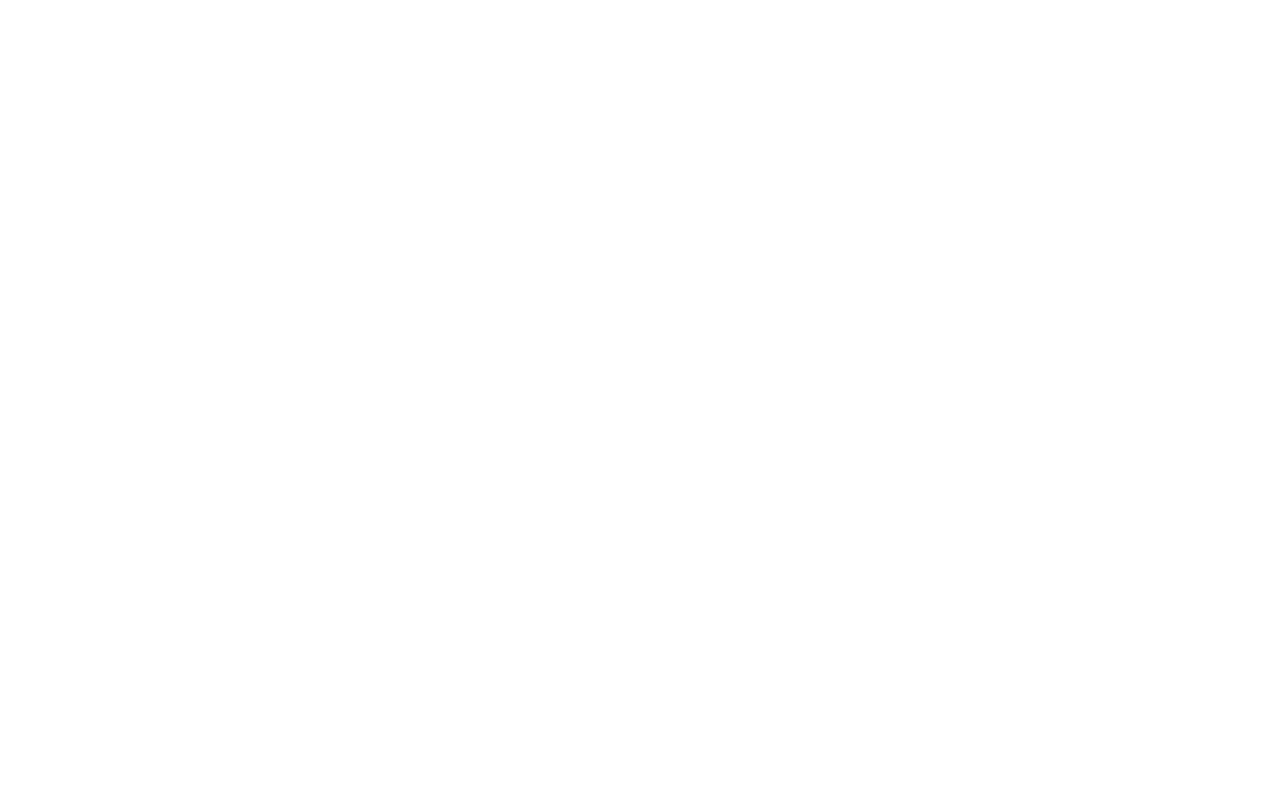
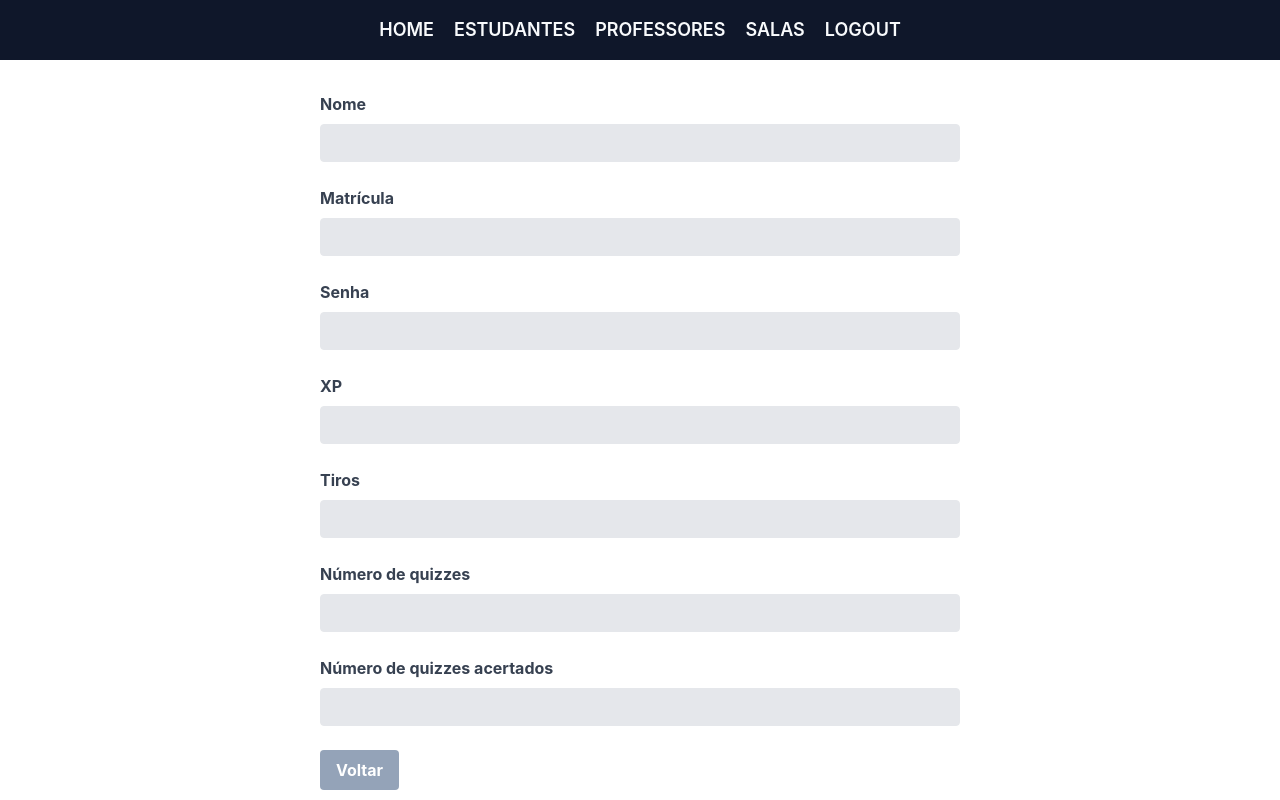
Before and after one commit to AngryBeanTrevota/Livia_Rafael_Joao_Artur, a React (Create React App) app in the folder gacha/: page /admin/students/view/1 in a window 1280 px wide. Before the commit this address had no page. Built offline with nearby package versions, Linux system fonts and the light colour scheme; no server answers.

Commit message:
form de view feita

```diff
--- a/gacha/src/components/Forms/FormCreate.jsx
+++ b/gacha/src/components/Forms/FormCreate.jsx
@@ -19,7 +19,7 @@
   };
 
   return (
-    <form onSubmit={onSubmit} className="mt-8 space-y-6 w-3/4">
+    <form onSubmit={onSubmit} className="mt-8 space-y-6 w-1/2">
       {fields.map((field) => (
         <div key={field.name} className="mt-4">
           <label
--- a/gacha/src/components/Forms/FormView.jsx
+++ b/gacha/src/components/Forms/FormView.jsx
@@ -1,8 +1,13 @@
 import React from "react";
+import { useNavigate } from "react-router-dom";
 
-function FormView({ data, fields, voltar }) {
+function FormView({ data, fields, table }) {
+  const navigate = useNavigate();
+
+  console.log(data);
+  console.log(fields);
   return (
-    <div className="mt-8 space-y-6 w-3/4">
+    <div className="mt-8 space-y-6 w-1/2 m-auto">
       {fields.map((field) => (
         <div key={field.name} className="mt-4">
           <label
@@ -11,7 +16,7 @@
             {field.label}
           </label>
           <input
-            type="text"
+            type={field.type}
             name={field.name}
             id={field.name}
             value={data[field.name] || ""}
@@ -23,7 +28,7 @@
       <div className="mt-8 flex gap-7">
         <button
           onClick={() => {
-            window.history.back();
+            navigate(table);
           }}
           className="bg-slate-400 hover:bg-slate-700 text-white font-bold py-2 px-4 rounded">
           Voltar
--- a/gacha/src/pages/admin/Students/StudentsTable.jsx
+++ b/gacha/src/pages/admin/Students/StudentsTable.jsx
@@ -44,7 +44,9 @@
                     {student.registerStudent}
                   </td>
                   <td className="border px-4 py-2">
-                    <button className="bg-blue-500 hover:bg-blue-700 text-white font-bold py-1 px-2 rounded">
+                    <button className="bg-blue-500 hover:bg-blue-700 text-white font-bold py-1 px-2 rounded"
+                      onClick={() => navigate(`/admin/students/view/${student.id}`)}
+                    >
                       Visualizar
                     </button>
                     <button className="bg-yellow-500 hover:bg-yellow-700 text-white font-bold py-1 px-2 rounded mx-2">
--- a/gacha/src/pages/admin/Students/ViewStudent.jsx
+++ b/gacha/src/pages/admin/Students/ViewStudent.jsx
@@ -1,42 +1,41 @@
 import React from "react";
-import FormCreate from "../../../components/Forms/FormCreate";
 import NavbarAdm from "../../../components/NavbarAdm";
 import axios from "axios";
-import { useNavigate } from "react-router";
+import { useNavigate, useParams } from "react-router";
+import FormView from "../../../components/Forms/FormView";
 
-function CreateStudent() {
-  const navigate = useNavigate();
+function ViewStudent() {
+  const { id } = useParams();
   const fields = [
     { label: "Nome", name: "name", type: "text" },
-    { label: "Matrícula", name: "register", type: "text" },
+    { label: "Matrícula", name: "registerStudent", type: "text" },
     { label: "Senha", name: "password", type: "password" },
+    { label: "XP", name: "xp", type: "number" },
+    { label: "Tiros", name: "shots", type: "number" },
+    { label: "Número de quizzes", name: "number_quizzes", type: "number" },
+    { label: "Número de quizzes acertados", name: "number_quizzes_success", type: "number" },
   ];
 
-  const handleSubmit = (formData) => {
-    axios
-      .post("http://localhost:3333/student", formData)
-      .then((response) => {
-        console.log(response);
-        navigate("/admin/students");
-      })
-      .catch((error) => {
+  const [student, setStudent] = React.useState({});
+
+  React.useEffect(() => {
+    const fetchData = async () => {
+      try {
+        const response = await axios.get(`http://localhost:3333/student/${id}`);
+        setStudent(response.data);
+      } catch (error) {
         console.log(error);
-      });
-  };
+      }
+    };
+    fetchData();
+  }, [id]);
 
   return (
     <>
       <NavbarAdm />
-      <div className="flex flex-col items-center">
-        <h2 className="text-2xl font-bold my-6">Criar novo aluno</h2>
-        <FormCreate
-          fields={fields}
-          handleSubmit={handleSubmit}
-          voltar={"/admin/students"}
-        />
-      </div>
+      <FormView fields={fields} data={student} table={"/admin/students"} />
     </>
   );
 }
 
-export default CreateStudent;
+export default ViewStudent;
--- a/gacha/src/routes/Rotas.js
+++ b/gacha/src/routes/Rotas.js
@@ -15,6 +15,7 @@
 
 import StudentsTable from "../pages/admin/Students/StudentsTable";
 import CreateStudent from "../pages/admin/Students/CreateStudent";
+import ViewStudent from "../pages/admin/Students/ViewStudent";
 import Dashboard from "../pages/admin/Dashboard";
 import ClassesTable from "../pages/admin/ClassesTable";
 import TeachersTable from "../pages/admin/ClassesTable";
@@ -37,6 +38,7 @@
         <Route path="/admin" element={<Dashboard/>} />
         <Route path="/admin/students" element={<StudentsTable />} />
         <Route path="/admin/students/create" element={<CreateStudent />} />
+        <Route path="/admin/students/view/:id" element={<ViewStudent />} />
 
         <Route path="/admin/teachers" element={<TeachersTable />} />
         <Route path="/admin/classes" element={<ClassesTable />} />
```
Also changed, not shown: 1 other file (tests, documents, lock files or other folders).
